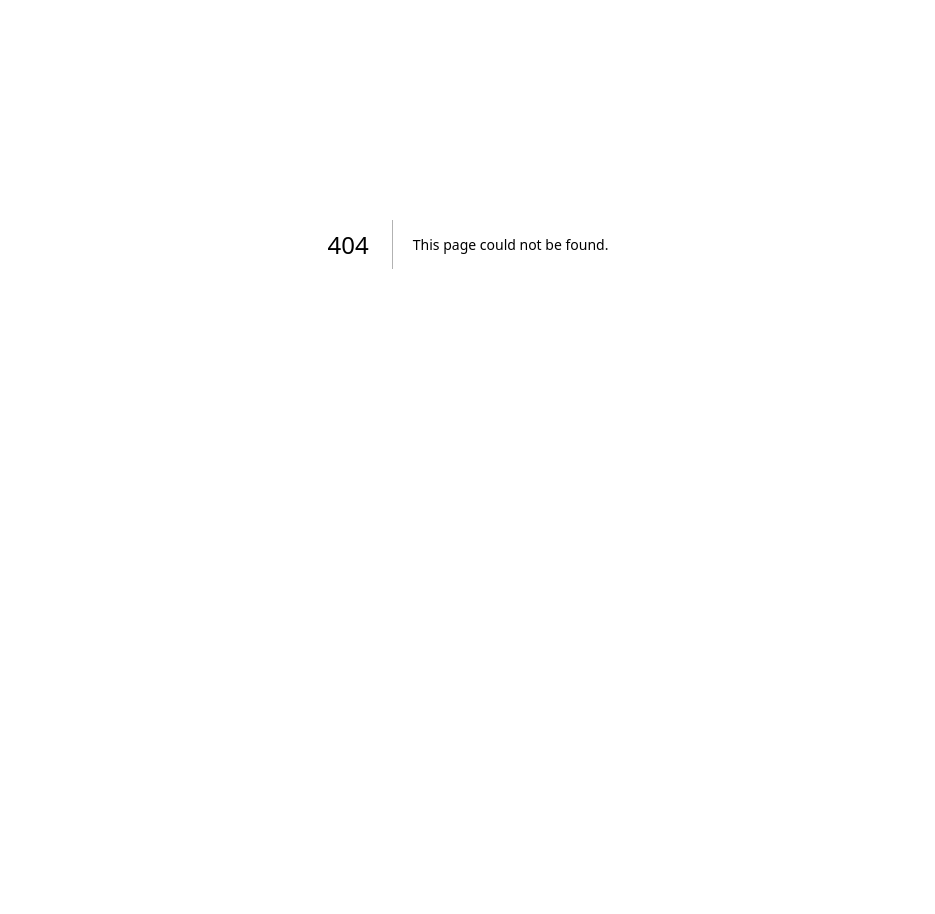
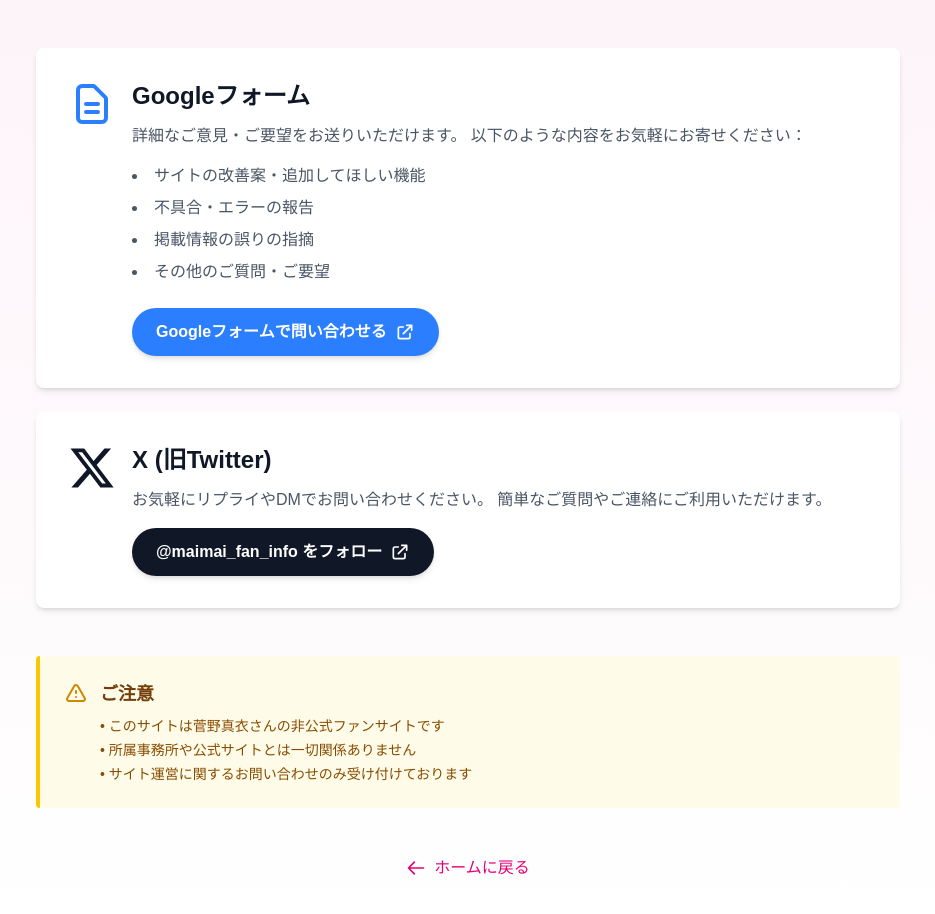
Before and after one commit to yuta0016/mai-kanno-fansite, a Next.js app: page /contact in a window 1280 px wide. Before the commit this address had no page. Shown: the part 220-1134 px from the top of the page, without its empty margins (172-1107 px from the left). Before the commit the page ends 864 px from the top, so only its background shows below. Built offline with nearby package versions, Linux system fonts and the light colour scheme; a web font is replaced by a local one.

Commit message:
Add contact page and final adjustments

```diff
--- /dev/null
+++ b/app/contact/layout.tsx
@@ -0,0 +1,18 @@
+import { Metadata } from 'next';
+
+export const metadata: Metadata = {
+  title: 'お問い合わせ',
+  description: 'サイトに関するご質問、改善案、不具合報告、ご要望などはこちらからお問い合わせください。',
+  openGraph: {
+    title: 'お問い合わせ | 菅野真衣非公式ファンサイト',
+    description: 'サイトに関するご質問、改善案、不具合報告、ご要望などはこちらからお問い合わせください。',
+  },
+};
+
+export default function ContactLayout({
+  children,
+}: {
+  children: React.ReactNode;
+}) {
+  return children;
+}
--- /dev/null
+++ b/app/contact/page.tsx
@@ -0,0 +1,177 @@
+import Link from 'next/link';
+
+export default function ContactPage() {
+  return (
+    <div className="min-h-screen bg-gradient-to-b from-pink-50 to-white py-12">
+      <div className="max-w-4xl mx-auto px-4">
+        {/* ヘッダー */}
+        <header className="text-center mb-12">
+          <h1 className="text-4xl font-bold text-gray-900 mb-4">
+            お問い合わせ
+          </h1>
+          <p className="text-gray-600 mb-2">
+            サイトに関するご質問、改善案、不具合報告、ご要望などをお寄せください
+          </p>
+          <p className="text-sm text-gray-500">
+            ※ 全てのお問い合わせに返信できるわけではございませんので、予めご了承ください
+          </p>
+        </header>
+
+        {/* 問い合わせ方法 */}
+        <div className="space-y-6">
+          {/* Googleフォーム */}
+          <div className="bg-white rounded-lg shadow-md p-8 hover:shadow-lg transition-shadow">
+            <div className="flex items-start gap-4">
+              <div className="flex-shrink-0">
+                <svg
+                  className="w-12 h-12 text-blue-500"
+                  fill="none"
+                  stroke="currentColor"
+                  viewBox="0 0 24 24"
+                >
+                  <path
+                    strokeLinecap="round"
+                    strokeLinejoin="round"
+                    strokeWidth={2}
+                    d="M9 12h6m-6 4h6m2 5H7a2 2 0 01-2-2V5a2 2 0 012-2h5.586a1 1 0 01.707.293l5.414 5.414a1 1 0 01.293.707V19a2 2 0 01-2 2z"
+                  />
+                </svg>
+              </div>
+              <div className="flex-1">
+                <h2 className="text-2xl font-bold text-gray-900 mb-3">
+                  Googleフォーム
+                </h2>
+                <p className="text-gray-600 mb-4">
+                  詳細なご意見・ご要望をお送りいただけます。
+                  以下のような内容をお気軽にお寄せください：
+                </p>
+                <ul className="list-disc list-inside text-gray-600 mb-6 space-y-2">
+                  <li>サイトの改善案・追加してほしい機能</li>
+                  <li>不具合・エラーの報告</li>
+                  <li>掲載情報の誤りの指摘</li>
+                  <li>その他のご質問・ご要望</li>
+                </ul>
+                <Link
+                  href="https://docs.google.com/forms/d/e/1FAIpQLSe7j2I3FvJTpRMr2KFOMeanfn-vhVPGnLITN8U-YeZivsXWFg/viewform?usp=header"
+                  target="_blank"
+                  rel="noopener noreferrer"
+                  className="inline-flex items-center bg-blue-500 hover:bg-blue-600 text-white font-semibold px-6 py-3 rounded-full transition-colors shadow-md"
+                >
+                  <span>Googleフォームで問い合わせる</span>
+                  <svg
+                    className="w-5 h-5 ml-2"
+                    fill="none"
+                    stroke="currentColor"
+                    viewBox="0 0 24 24"
+                  >
+                    <path
+                      strokeLinecap="round"
+                      strokeLinejoin="round"
+                      strokeWidth={2}
+                      d="M10 6H6a2 2 0 00-2 2v10a2 2 0 002 2h10a2 2 0 002-2v-4M14 4h6m0 0v6m0-6L10 14"
+                    />
+                  </svg>
+                </Link>
+              </div>
+            </div>
+          </div>
+
+          {/* Xアカウント */}
+          <div className="bg-white rounded-lg shadow-md p-8 hover:shadow-lg transition-shadow">
+            <div className="flex items-start gap-4">
+              <div className="flex-shrink-0">
+                <svg
+                  className="w-12 h-12 text-gray-900"
+                  fill="currentColor"
+                  viewBox="0 0 24 24"
+                >
+                  <path d="M18.244 2.25h3.308l-7.227 8.26 8.502 11.24H16.17l-5.214-6.817L4.99 21.75H1.68l7.73-8.835L1.254 2.25H8.08l4.713 6.231zm-1.161 17.52h1.833L7.084 4.126H5.117z" />
+                </svg>
+              </div>
+              <div className="flex-1">
+                <h2 className="text-2xl font-bold text-gray-900 mb-3">
+                  X (旧Twitter)
+                </h2>
+                <p className="text-gray-600 mb-4">
+                  お気軽にリプライやDMでお問い合わせください。
+                  簡単なご質問やご連絡にご利用いただけます。
+                </p>
+                <Link
+                  href="https://x.com/maimai_fan_info"
+                  target="_blank"
+                  rel="noopener noreferrer"
+                  className="inline-flex items-center bg-gray-900 hover:bg-gray-800 text-white font-semibold px-6 py-3 rounded-full transition-colors shadow-md"
+                >
+                  <span>@maimai_fan_info をフォロー</span>
+                  <svg
+                    className="w-5 h-5 ml-2"
+                    fill="none"
+                    stroke="currentColor"
+                    viewBox="0 0 24 24"
+                  >
+                    <path
+                      strokeLinecap="round"
+                      strokeLinejoin="round"
+                      strokeWidth={2}
+                      d="M10 6H6a2 2 0 00-2 2v10a2 2 0 002 2h10a2 2 0 002-2v-4M14 4h6m0 0v6m0-6L10 14"
+                    />
+                  </svg>
+                </Link>
+              </div>
+            </div>
+          </div>
+        </div>
+
+        {/* 注意事項 */}
+        <div className="mt-12 bg-yellow-50 border-l-4 border-yellow-400 p-6 rounded">
+          <div className="flex items-start">
+            <svg
+              className="w-6 h-6 text-yellow-600 flex-shrink-0 mt-0.5"
+              fill="none"
+              stroke="currentColor"
+              viewBox="0 0 24 24"
+            >
+              <path
+                strokeLinecap="round"
+                strokeLinejoin="round"
+                strokeWidth={2}
+                d="M12 9v2m0 4h.01m-6.938 4h13.856c1.54 0 2.502-1.667 1.732-3L13.732 4c-.77-1.333-2.694-1.333-3.464 0L3.34 16c-.77 1.333.192 3 1.732 3z"
+              />
+            </svg>
+            <div className="ml-3">
+              <h3 className="text-lg font-bold text-yellow-900 mb-2">ご注意</h3>
+              <ul className="text-yellow-800 space-y-1 text-sm">
+                <li>• このサイトは菅野真衣さんの非公式ファンサイトです</li>
+                <li>• 所属事務所や公式サイトとは一切関係ありません</li>
+                <li>• サイト運営に関するお問い合わせのみ受け付けております</li>
+              </ul>
+            </div>
+          </div>
+        </div>
+
+        {/* フッター */}
+        <footer className="mt-12 text-center">
+          <Link
+            href="/"
+            className="inline-flex items-center text-pink-600 hover:text-pink-700 font-medium"
+          >
+            <svg
+              className="w-5 h-5 mr-2"
+              fill="none"
+              stroke="currentColor"
+              viewBox="0 0 24 24"
+            >
+              <path
+                strokeLinecap="round"
+                strokeLinejoin="round"
+                strokeWidth={2}
+                d="M10 19l-7-7m0 0l7-7m-7 7h18"
+              />
+            </svg>
+            ホームに戻る
+          </Link>
+        </footer>
+      </div>
+    </div>
+  );
+}
--- a/components/Header.tsx
+++ b/components/Header.tsx
@@ -14,6 +14,7 @@
     { href: '/works', label: '出演作品' },
     { href: '/events', label: 'イベント・スケジュール' },
     { href: '/news', label: '更新履歴' },
+    { href: '/contact', label: 'お問い合わせ' },
   ];
 
   return (
```
